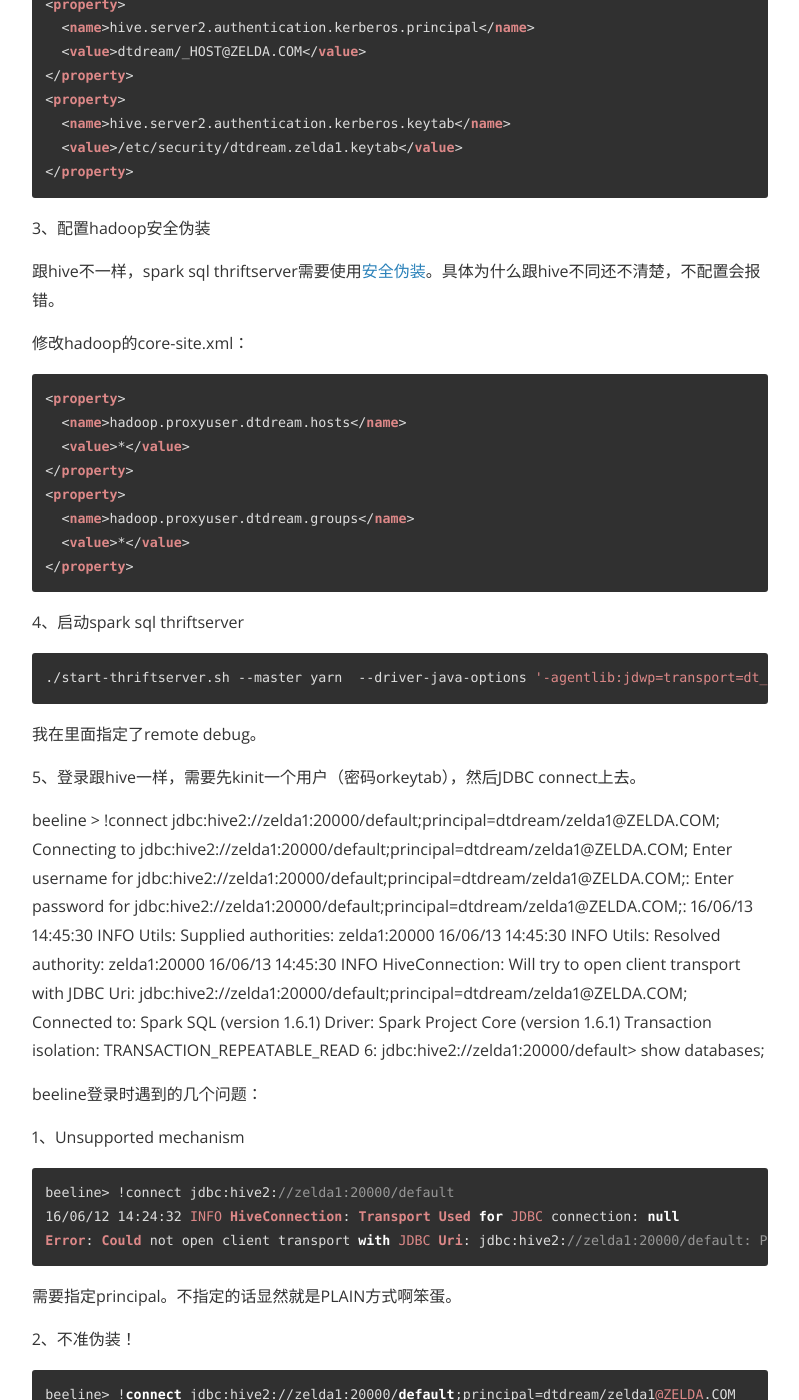
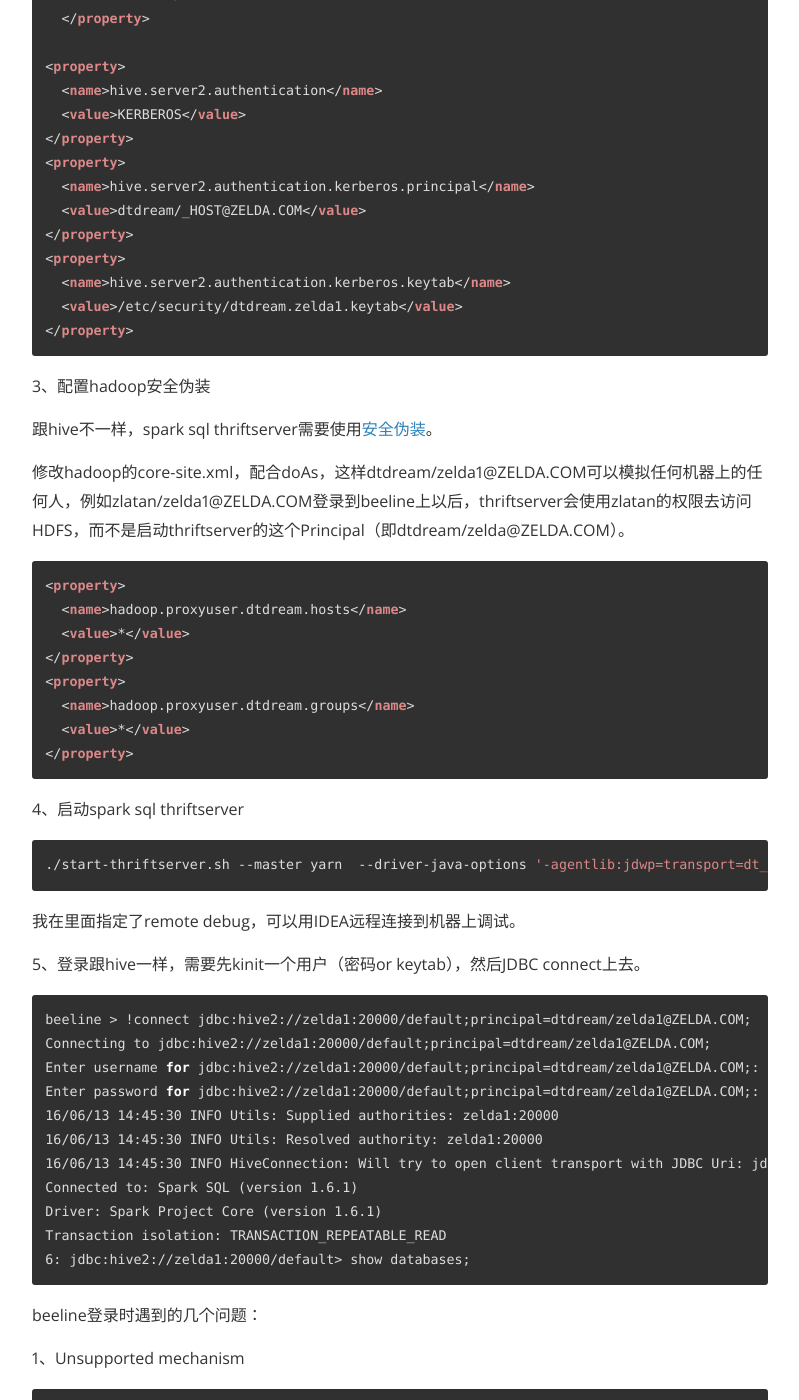
Before and after one commit to iclouding/silenceshell.github.io, a Jekyll site: the page built from _posts/2016-06-12-kerberos-2.md, in a window 1280 px wide and 1400 px high, scrolled down 4515 px. Shown: the whole window, without its empty margins (240-1039 px from the left). Built offline with Jekyll 4.4.1, drawn with Linux system fonts in a browser that asks for light colours; nearby versions of some CDN libraries; comment, search, counter and statistics services are not loaded; some of the changed text lies outside the part shown.

Commit message:
kerberos 2 update

````diff
--- a/_posts/2016-06-12-kerberos-2.md
+++ b/_posts/2016-06-12-kerberos-2.md
@@ -54,6 +54,9 @@
 *所以我就先没配，挖个坑。*
 
 
+[更详细的资料](http://hadoop.apache.org/docs/r2.5.2/hadoop-project-dist/hadoop-common/SecureMode.html#LinuxContainerExecutor)
+
+
 ### spark作业认证
 
 目的是spark-submit提交作业的时候，能够接入到kerberos中，从而向YARN提交作业、访问HDFS等等。
@@ -79,15 +82,18 @@
 ```
 kinit -kt /etc/security/dtdream.spark.keytab  dtdream/zelda1
 klist #检查Principal缓存
+./bin/spark-submit --master yarn --class org.apache.spark.examples.SparkLR --name SparkLR lib/spark-examples-1.6.1-hadoop2.6.0.jar
 ```
 
-或者直接指定keytab路径：
+或者跳过kinit直接指定keytab路径：
 
 ```
  ./bin/spark-submit --keytab /etc/security/dtdream.zelda1.keytab --principal dtdream/zelda1@ZELDA.COM --master yarn --class org.apache.spark.examples.SparkLR --name SparkLR lib/spark-examples-1.6.1-hadoop2.6.0.jar
 ```
 
-spark sql的thriftserver是作为一个spark作业，通过spark-submit提交给yarn的，启动之前需要设置kinit。
+spark sql的thriftserver是作为一个spark作业，通过spark-submit提交给yarn的，启动之前需要设置kinit或者指定keytab由spark-submit自己loginfromkeytab。
+
+spark-submit还可以指定--proxy-user参数，可以模拟其他用户来提交job。
 
 ### hive认证
 
@@ -118,8 +124,10 @@
 注意需要先kinit保证已经有Principal缓存。Kerberos客户端支持两种，一是使用Principal+Password，二是使用Principal+keytab，前者适合交互式应用，例如hadoop fs -ls这种，后者适合服务，例如yarn的rm、nm等。两种初始化方法的命令如下：
 
 ```
-kinit zlatan/zelda1@ZELDA.COM
-kinit -k -t /../xx.keytab {username}/{instance}@{REALM}.COM
+$ kinit zlatan/zelda1@ZELDA.COM
+Password for zlatan/zelda1@ZELDA.COM:
+--
+$ kinit -k -t /../xx.keytab {username}/{instance}@{REALM}.COM
 ```
 
 kinit后，启动hiveserver2，使用beeline登录：
@@ -177,9 +185,9 @@
 
 3、配置hadoop安全伪装
 
-跟hive不一样，spark sql thriftserver需要使用[安全伪装](http://dongxicheng.org/mapreduce-nextgen/hadoop-secure-impersonation/)。具体为什么跟hive不同还不清楚，不配置会报错。
+跟hive不一样，spark sql thriftserver需要使用[安全伪装](http://dongxicheng.org/mapreduce-nextgen/hadoop-secure-impersonation/)。
 
-修改hadoop的core-site.xml：
+修改hadoop的core-site.xml，配合doAs，这样dtdream/zelda1@ZELDA.COM可以模拟任何机器上的任何人，例如zlatan/zelda1@ZELDA.COM登录到beeline上以后，thriftserver会使用zlatan的权限去访问HDFS，而不是启动thriftserver的这个Principal（即dtdream/zelda@ZELDA.COM）。
 
 ```
 <property>
@@ -199,13 +207,13 @@
 ./start-thriftserver.sh --master yarn  --driver-java-options '-agentlib:jdwp=transport=dt_socket,server=y,suspend=n,address=13838'  --executor-memory 6g  --driver-memory 6g --conf spark.yarn.executor.memoryOverhead=4096 --driver-class-path /home/dtdream/spark/spark-1.6.1-bin-hadoop2.6/lib/mysql-connector-java-5.1.35-bin.jar
 ```
 
-我在里面指定了remote debug。
+我在里面指定了remote debug，可以用IDEA远程连接到机器上调试。
 
-5、登录跟hive一样，需要先kinit一个用户（密码orkeytab），然后JDBC connect上去。
+5、登录跟hive一样，需要先kinit一个用户（密码or keytab），然后JDBC connect上去。
 
 
 
-
+```
 beeline > !connect jdbc:hive2://zelda1:20000/default;principal=dtdream/zelda1@ZELDA.COM;
 Connecting to jdbc:hive2://zelda1:20000/default;principal=dtdream/zelda1@ZELDA.COM;
 Enter username for jdbc:hive2://zelda1:20000/default;principal=dtdream/zelda1@ZELDA.COM;:
@@ -217,6 +225,7 @@
 Driver: Spark Project Core (version 1.6.1)
 Transaction isolation: TRANSACTION_REPEATABLE_READ
 6: jdbc:hive2://zelda1:20000/default> show databases;
+```
 
 
 beeline登录时遇到的几个问题：
@@ -248,3 +257,43 @@
 ```
 
 需要配置安全伪装。
+
+### Hive2 JDBC的认证
+
+### 多租户和编程场景
+
+前面的方案要求先kinit，每个client（机器级别。。。）当前只能有一个用户，其他用户再kinit会顶替掉当前的Principal，不适合多租户和编程场景：
+
+> In the current approach of using Kerberos you need to have a valid Kerberos ticket in the ticket cache before connecting. This entails a static login (using kinit, key tab or ticketcache) and the restriction of one Kerberos user per client. These restrictions limit the usage in middleware systems and other multi-user scenarios, and in scenarios where the client wants to login programmatically to Kerberos KDC.
+
+不过hive提供了secure proxy users功能，
+
+1. Hadoop level权限的用户（如本例的dtdream），在当前会话过程中模拟proxy user（如普通用户zlatan）来执行，权限检查时都是针对proxy user，而不是特权用户
+2. Delegation token based connection for Oozie，即使用一个已经授权的机器的token，去访问另一个未经授权的机器。还没用过Oozie。
+
+我们这里先关注JDBC，它的方法比较简单，增加hive.server2.proxy.user=bob参数即可。
+
+```
+beeline> !connect jdbc:hive2://zelda1:20000/default;principal=dtdream/zelda1@ZELDA.COM;hive.server2.proxy.user=bob
+0: jdbc:hive2://zelda1:20000/default> insert into x1 select t.* from (select 105, 37) t;
+Error: java.lang.RuntimeException: Cannot create staging directory 'hdfs://zelda1/user/hive/warehouse/dtdream.db/x1/.hive-staging_hive_2016-06-14_11-15-29_063_112329594714965380-1': Permission denied: user=bob, access=WRITE, inode="/user/hive/warehouse/dtdream.db/x1/.hive-staging_hive_2016-06-14_11-15-29_063_112329594714965380-1":dtdream:supergroup:drwxrwxr-x
+```
+
+基于存储的认证、授权模型基本是可用的了，若辅助以Ranger这样的权限控制，会比较灵活、统一。不过这里还有个问题，Kerberos的用户怎么跟Ranger打通（啊！）。
+
+### 总结
+
+使用Kerberos，的确可以解决服务互相认证、用户认证的功能。
+
+场景1：用户提交spark App。需要该用户有kerberos的权限，以及对应的yarn、hdfs的读写权限等。
+
+场景2：jdbc登录。以beeline为例，不同的用户通过kinit使用自己的Principal+密码通过Kerberos的AS认证拿到TGT，就可以登录到spark sql thriftserver上去查看库、表；不过由于sts还不支持sqlbased authorization，所以还只能做到底层hdfs的权限隔离，比较可惜；相对来说hive的完整度高一些，支持SQLstandard authorization。
+
+
+
+
+仔细阅读:
+
+[HiveServer2 Clients](https://cwiki.apache.org/confluence/display/Hive/HiveServer2+Clients#HiveServer2Clients-UsingKerberoswithaPre-AuthenticatedSubject)
+
+[通过WEB修改用户的kerberos密码](http://blog.clanzx.net/2013/11/06/webauth.html)
````
Also changed, not shown: other parts of _posts/2016-06-12-kerberos-2.md (+3 -3 lines).
